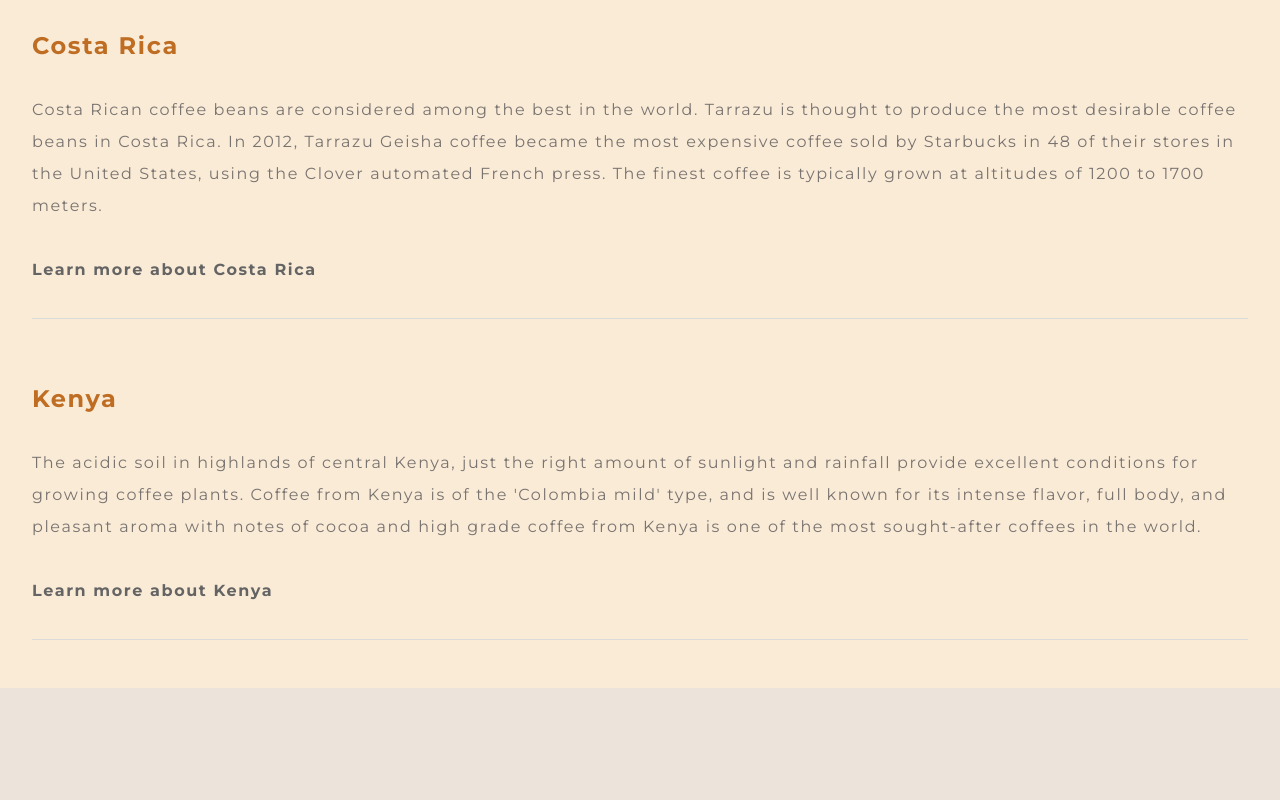
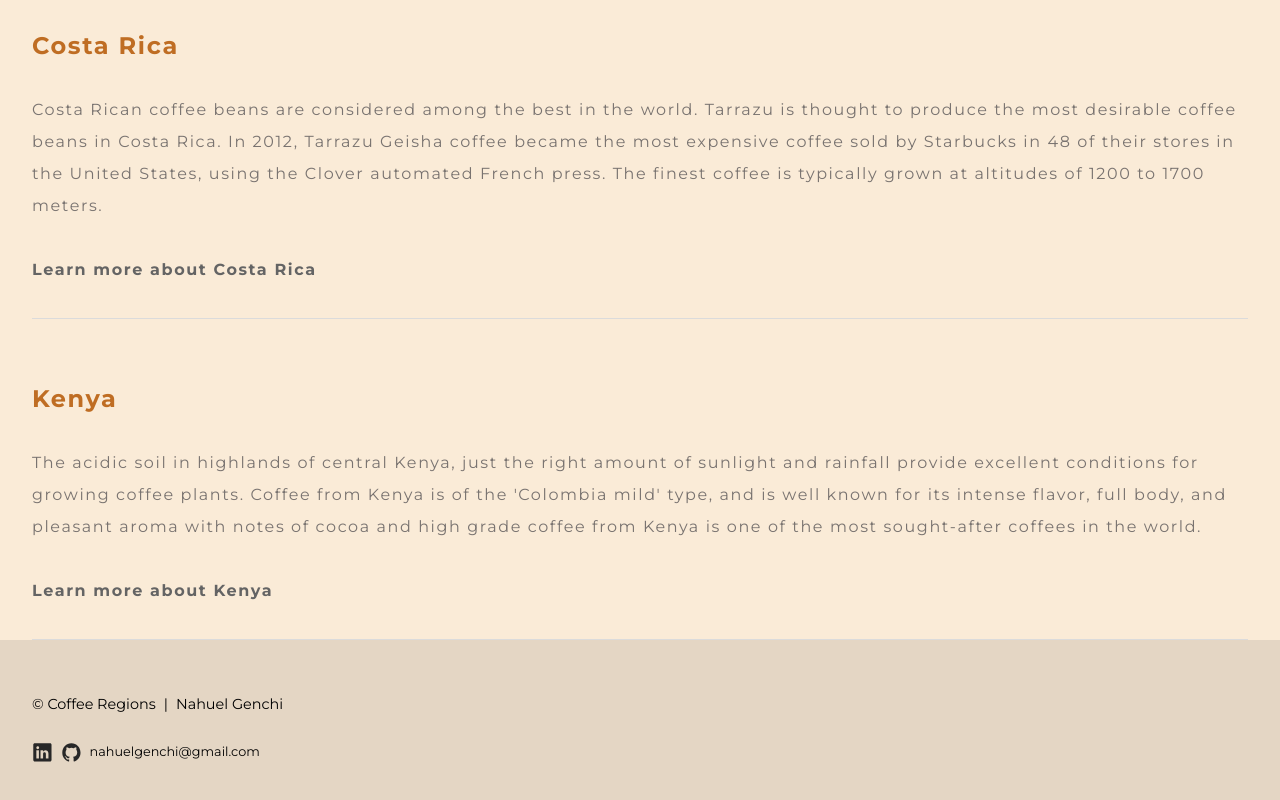
Before and after one commit to NahuelGenchi/coffee_regions, a React (Create React App) app: page / in a window 1280 px wide. Shown: the part 3670-4470 px from the top of the page. Before the commit the page ends 4358 px from the top, so only its background shows below. Built offline with nearby package versions, Linux system fonts and the light colour scheme.

Commit message:
adding footer with contact info

```diff
--- a/public/index.html
+++ b/public/index.html
@@ -5,6 +5,9 @@
     <link rel="icon" href="%PUBLIC_URL%/favicon.ico" />
     <meta name="viewport" content="width=device-width, initial-scale=1" />
     <title>React App</title>
+    <!-- Ionicons -->
+    <script type="module" src="https://unpkg.com/ionicons@5.5.2/dist/ionicons/ionicons.esm.js"></script>
+    <script nomodule src="https://unpkg.com/ionicons@5.5.2/dist/ionicons/ionicons.js"></script>
   </head>
   <body>
     <noscript>You need to enable JavaScript to run this app.</noscript>
--- a/src/App.js
+++ b/src/App.js
@@ -1,10 +1,11 @@
-import { Header, Main } from "./container";
+import { Header, Main, Footer } from "./container";
 
 function App() {
   return (
     <>
       <Header />
       <Main />
+      <Footer />
     </>
   );
 }
--- /dev/null
+++ b/src/components/LinkIcon/LinkIcon.jsx
@@ -0,0 +1,11 @@
+import "./LinkIcon.scss";
+
+const LinkIcon = (props) => {
+  return (
+    <a className="link-icon" href={props.link} target="_blank" rel="noreferrer">
+      <ion-icon name={props.icon}></ion-icon>
+    </a>
+  );
+};
+
+export default LinkIcon;
--- /dev/null
+++ b/src/components/LinkIcon/LinkIcon.scss
@@ -0,0 +1,14 @@
+.link-icon {
+  margin-right: 0.5rem;
+
+  display: flex;
+  align-items: center;
+
+  color: inherit;
+  text-decoration: none;
+
+  ion-icon {
+    font-size: 1.3rem;
+    color: rgb(39, 39, 39);
+  }
+}
--- a/src/components/Region/Region.jsx
+++ b/src/components/Region/Region.jsx
@@ -3,8 +3,6 @@ import { regionsData } from "../../mock/api";
 import "./Region.scss";
 
 const Region = () => {
-  console.log(regionsData);
-
   return(
     <>
       {
--- a/src/components/Region/Region.scss
+++ b/src/components/Region/Region.scss
@@ -27,3 +27,7 @@
     }
   }
 }
+
+.region-container:nth-of-type(6) {
+  margin-bottom: 0;
+}
--- a/src/components/index.js
+++ b/src/components/index.js
@@ -1,3 +1,4 @@
 export { default as SectionContainer } from "./SectionContainer/SectionContainer";
 export { default as Roast } from "./Roast/Roast";
 export { default as Region } from "./Region/Region";
+export { default as LinkIcon } from "./LinkIcon/LinkIcon";
--- /dev/null
+++ b/src/container/Footer/Footer.jsx
@@ -0,0 +1,23 @@
+import { SectionContainer, LinkIcon } from "../../components";
+
+import "./Footer.scss";
+
+const Footer = () => {
+  return(
+    <footer className="section-footer">
+      <SectionContainer>
+        <div className="sf-info">
+          <span>© Coffee Regions</span>
+          <span>Nahuel Genchi</span>
+        </div>
+        <div className="sf-contact">
+          <LinkIcon link="https://www.linkedin.com/in/nahuel-genchi" icon="logo-linkedin"/>
+          <LinkIcon link="https://github.com/NahuelGenchi" icon="logo-github"/>
+          <a href="mailto:nahuelgenchi@gmail.com" className="sf-contact-mail">nahuelgenchi@gmail.com</a>
+        </div>
+      </SectionContainer>
+    </footer>
+  );
+};
+
+export default Footer;
--- /dev/null
+++ b/src/container/Footer/Footer.scss
@@ -0,0 +1,31 @@
+.section-footer {
+  .section-container {
+    padding: 3rem 2rem;
+
+    display: flex;
+    flex-direction: column;
+    gap: 1rem;
+
+    background-color: #e4d6c4;
+
+    font-size: 0.9rem;
+    letter-spacing: normal;
+
+    .sf-info {
+      span:first-child::after {
+        content: "|";
+        margin: 0 0.5rem;
+      }
+    }
+
+    .sf-contact {
+      display: flex;
+
+      .sf-contact-mail {
+        color: inherit;
+        text-decoration: none;
+        font-size: 0.8rem;
+      }
+    }
+  }
+}
--- a/src/container/Main/Main.scss
+++ b/src/container/Main/Main.scss
@@ -30,5 +30,5 @@
 }
 
 .section-main {
-  padding: 2rem 2rem 1rem;
+  padding: 2rem 2rem 0;
 }
--- a/src/container/index.js
+++ b/src/container/index.js
@@ -1,2 +1,3 @@
 export { default as Header } from "./Header/Header";
 export { default as Main } from "./Main/Main";
+export { default as Footer } from "./Footer/Footer";
```
